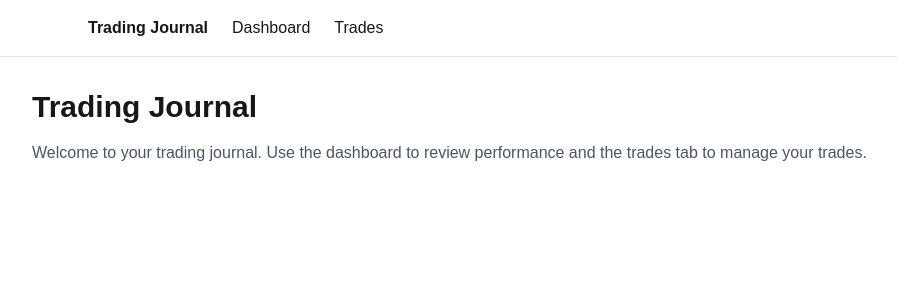
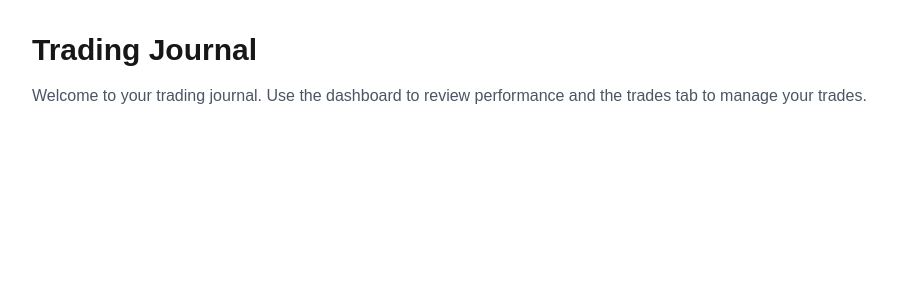
Before and after one commit to jorgemancipe/trading-journal, a Next.js app: page / in a window 1280 px wide. Shown: the top 300 px of the page, without its empty margins (0-897 px from the left). Built offline with nearby package versions, Linux system fonts and the light colour scheme.

Commit message:
Remove NavBar from RootLayout component
Removed NavBar component from RootLayout.

```diff
--- a/app/layout.tsx
+++ b/app/layout.tsx
@@ -1,5 +1,4 @@
 import "./globals.css";
-import NavBar from "./components/NavBar";
 
 export default function RootLayout({
   children,
@@ -9,7 +8,6 @@ export default function RootLayout({
   return (
     <html lang="en">
       <body className="min-h-screen bg-gray-50 text-gray-900">
-        <NavBar />
         {children}
       </body>
     </html>
```
